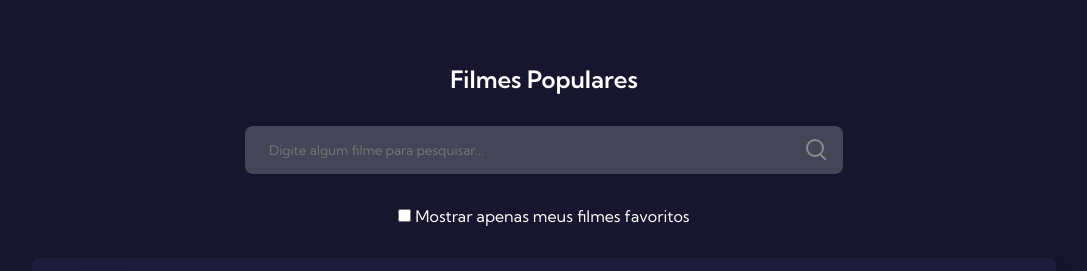
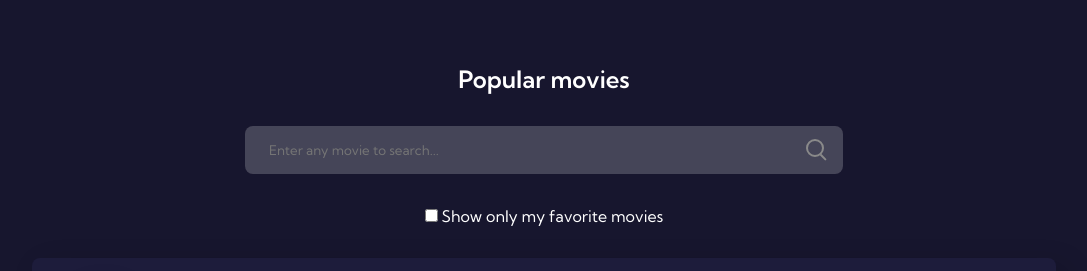
Before and after one commit to willianwda/7days-of-code-github, a plain HTML site: page index.html in a window 1280 px wide. Shown: the top 271 px of the page, without its empty margins (96-1183 px from the left). Drawn offline with Linux system fonts and the light colour scheme.

Commit message:
Traduzindo para o inglês

```diff
--- a/index.html
+++ b/index.html
@@ -12,14 +12,14 @@
 </head>
 <body>
   <main>
-    <h2>Filmes Populares</h2>
+    <h2>Popular movies</h2>
     <div class="input-container">
-      <input type="text" name="movie-name" id="movie-name" placeholder="Digite algum filme para pesquisar...">
+      <input type="text" name="movie-name" id="movie-name" placeholder="Enter any movie to search...">
       <img src="images/search-icon.svg" alt="Ícone de pesquisa" class="searchIcon">
     </div>
     <div class="showOnlyFavorites">
       <input type="checkbox" name="onlyFavorites" id="onlyFavorites">
-      <label for="onlyFavorites">Mostrar apenas meus filmes favoritos</label>
+      <label for="onlyFavorites">Show only my favorite movies</label>
     </div>
     <div class="movies">
       <div class="movie">
```
